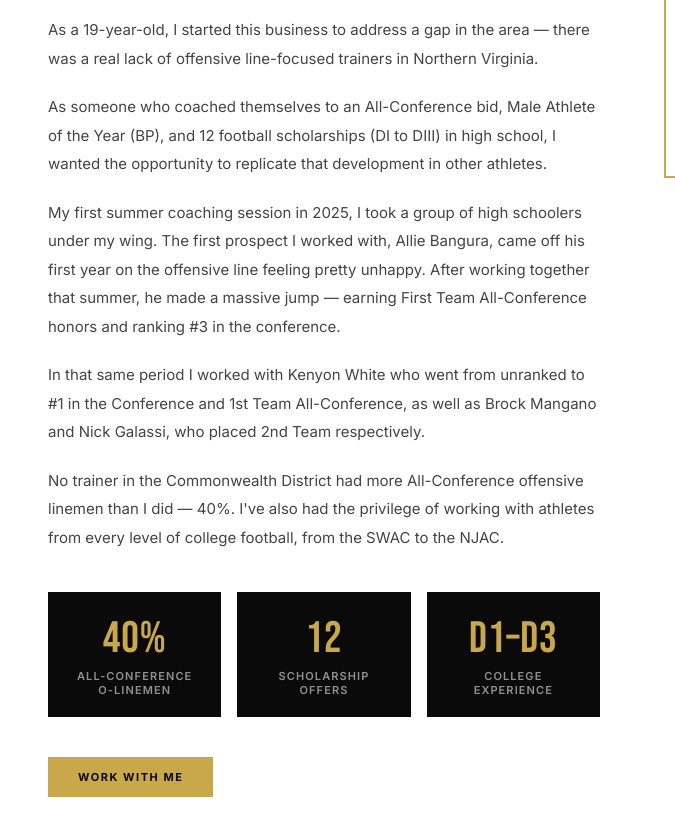
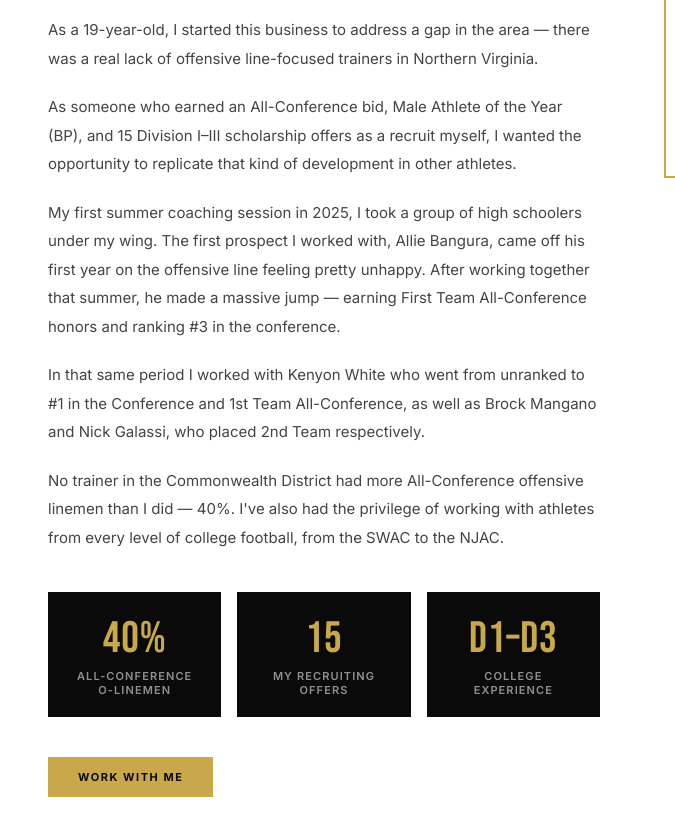
Before and after one commit to foundationlineman-netizen/foundationlineman-seo-site, a plain HTML site: page about.html in a window 1280 px wide. Shown: the part 389-1224 px from the top of the page, 0-675 px from the left. Drawn offline with Linux system fonts and the light colour scheme.

Commit message:
Update about.html

```diff
--- a/about.html
+++ b/about.html
@@ -123,7 +123,7 @@ footer{background:var(--black);padding:56px 3rem 0;display:grid;grid-template-co
       <p class="section-label">About the Coach</p>
       <h1>WHO<br /><span>AM I?</span></h1>
       <p>As a 19-year-old, I started this business to address a gap in the area — there was a real lack of offensive line-focused trainers in Northern Virginia.</p>
-      <p>As someone who coached themselves to an All-Conference bid, Male Athlete of the Year (BP), and 12 football scholarships (DI to DIII) in high school, I wanted the opportunity to replicate that development in other athletes.</p>
+      <p>As someone who earned an All-Conference bid, Male Athlete of the Year (BP), and 15 Division I–III scholarship offers as a recruit myself, I wanted the opportunity to replicate that kind of development in other athletes.</p>
       <p>My first summer coaching session in 2025, I took a group of high schoolers under my wing. The first prospect I worked with, Allie Bangura, came off his first year on the offensive line feeling pretty unhappy. After working together that summer, he made a massive jump — earning First Team All-Conference honors and ranking #3 in the conference.</p>
       <p>In that same period I worked with Kenyon White who went from unranked to #1 in the Conference and 1st Team All-Conference, as well as Brock Mangano and Nick Galassi, who placed 2nd Team respectively.</p>
       <p>No trainer in the Commonwealth District had more All-Conference offensive linemen than I did — 40%. I've also had the privilege of working with athletes from every level of college football, from the SWAC to the NJAC.</p>
@@ -133,8 +133,8 @@ footer{background:var(--black);padding:56px 3rem 0;display:grid;grid-template-co
           <div class="stat-label">All-Conference O-Linemen</div>
         </div>
         <div class="stat-card">
-          <div class="stat-num">12</div>
-          <div class="stat-label">Scholarship Offers</div>
+          <div class="stat-num">15</div>
+          <div class="stat-label">My Recruiting Offers</div>
         </div>
         <div class="stat-card">
           <div class="stat-num">D1–D3</div>
```
